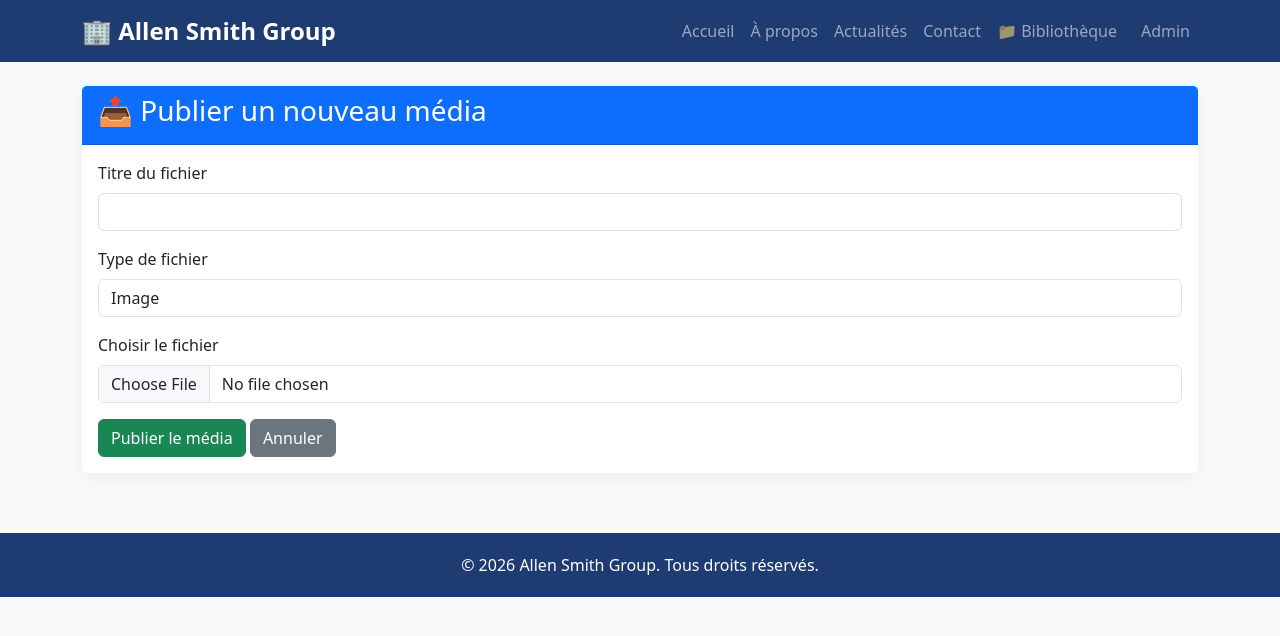
After one commit to rodriguehounsounoukpe6-cmyk/allen-smith-group, a Flask app: page /admin/new_media in a window 1280 px wide. The commit adds this page. Shown: the top 636 px of the page. Run offline with Flask 3, Linux system fonts and the light colour scheme; the visitor is signed in with stand-in values (Sample User, id 1).

Commit message:
Système de médias complet avec upload et bibliothèque

```diff
--- a/app.py
+++ b/app.py
@@ -51,6 +51,13 @@ class Article(db.Model):
     titre = db.Column(db.String(200), nullable=False)
     contenu = db.Column(db.Text, nullable=False)
     image_url = db.Column(db.String(500), nullable=True)
+    date = db.Column(db.DateTime, default=datetime.utcnow)
+
+class Media(db.Model):
+    id = db.Column(db.Integer, primary_key=True)
+    titre = db.Column(db.String(200), nullable=False)
+    type_fichier = db.Column(db.String(50), nullable=False)  # 'image' ou 'pdf'
+    url_fichier = db.Column(db.String(500), nullable=False)
     date = db.Column(db.DateTime, default=datetime.utcnow)
 
 class Comment(db.Model):
@@ -237,6 +244,34 @@ def delete_article(id):
     db.session.commit()
     return redirect(url_for('admin'))
 
+@app.route('/admin/new_media', methods=['GET', 'POST'])
+def new_media():
+    if not session.get('admin_logged_in'):
+        return redirect(url_for('login'))
+
+    if request.method == 'POST':
+        titre = request.form.get('titre')
+        type_fichier = request.form.get('type_fichier')
+
+        url_fichier = None
+        if 'fichier' in request.files:
+            file = request.files['fichier']
+            if file and file.filename != '':
+                try:
+                    upload_result = cloudinary.uploader.upload(file, resource_type="auto")
+                    url_fichier = upload_result['secure_url']
+                    print(f"✅ Fichier uploadé avec succès : {url_fichier}")
+                except Exception as e:
+                    print(f"❌ Erreur upload : {e}")
+
+        if url_fichier:
+            nouveau_media = Media(titre=titre, type_fichier=type_fichier, url_fichier=url_fichier)
+            db.session.add(nouveau_media)
+            db.session.commit()
+            return redirect(url_for('admin'))
+
+    return render_template('new_media.html', titre="Publier un média")
+
 @app.route('/article/<int:id>/comment', methods=['POST'])
 def add_comment(id):
     article = Article.query.get_or_404(id)
@@ -248,6 +283,12 @@ def add_comment(id):
     db.session.commit()
 
     return redirect(url_for('article_detail', id=id))
+
+@app.route('/media_library')
+def media_library():
+    medias = Media.query.order_by(Media.date.desc()).all()
+    return render_template('media_library.html', titre="Bibliothèque", medias=medias)
+
 
 @app.route('/client_messages')
 def client_messages():
--- a/templates/base.html
+++ b/templates/base.html
@@ -64,6 +64,9 @@
                     <li class="nav-item"><a class="nav-link" href="/blog">Actualités</a></li>
                     <li class="nav-item"><a class="nav-link" href="/contact">Contact</a></li>
 
+                    <!-- ✅ NOUVEAU : LIEN VERS LA BIBLIOTHÈQUE DE MÉDIAS -->
+                    <li class="nav-item"><a class="nav-link" href="/media_library">📁 Bibliothèque</a></li>
+
                     <!-- LOGIQUE DE MENU CONDITIONNEL (ADMIN vs CLIENT) -->
                     {% if session.get('admin_logged_in') %}
                         <!-- Si l'Admin est connecté, il voit le bouton Admin avec le badge -->
--- /dev/null
+++ b/templates/new_media.html
@@ -0,0 +1,30 @@
+{% extends "base.html" %}
+
+{% block content %}
+    <div class="card">
+        <div class="card-header bg-primary text-white">
+            <h3>📤 Publier un nouveau média</h3>
+        </div>
+        <div class="card-body">
+            <form method="POST" enctype="multipart/form-data">
+                <div class="mb-3">
+                    <label class="form-label">Titre du fichier</label>
+                    <input type="text" name="titre" class="form-control" required>
+                </div>
+                <div class="mb-3">
+                    <label class="form-label">Type de fichier</label>
+                    <select name="type_fichier" class="form-control" required>
+                        <option value="image">Image</option>
+                        <option value="pdf">PDF</option>
+                    </select>
+                </div>
+                <div class="mb-3">
+                    <label for="fichier" class="form-label">Choisir le fichier</label>
+                    <input type="file" class="form-control" id="fichier" name="fichier" required>
+                </div>
+                <button type="submit" class="btn btn-success">Publier le média</button>
+                <a href="/admin" class="btn btn-secondary">Annuler</a>
+            </form>
+        </div>
+    </div>
+{% endblock %}
```
Also changed, not shown: templates/media_library.html (added, +26 -0 lines).
